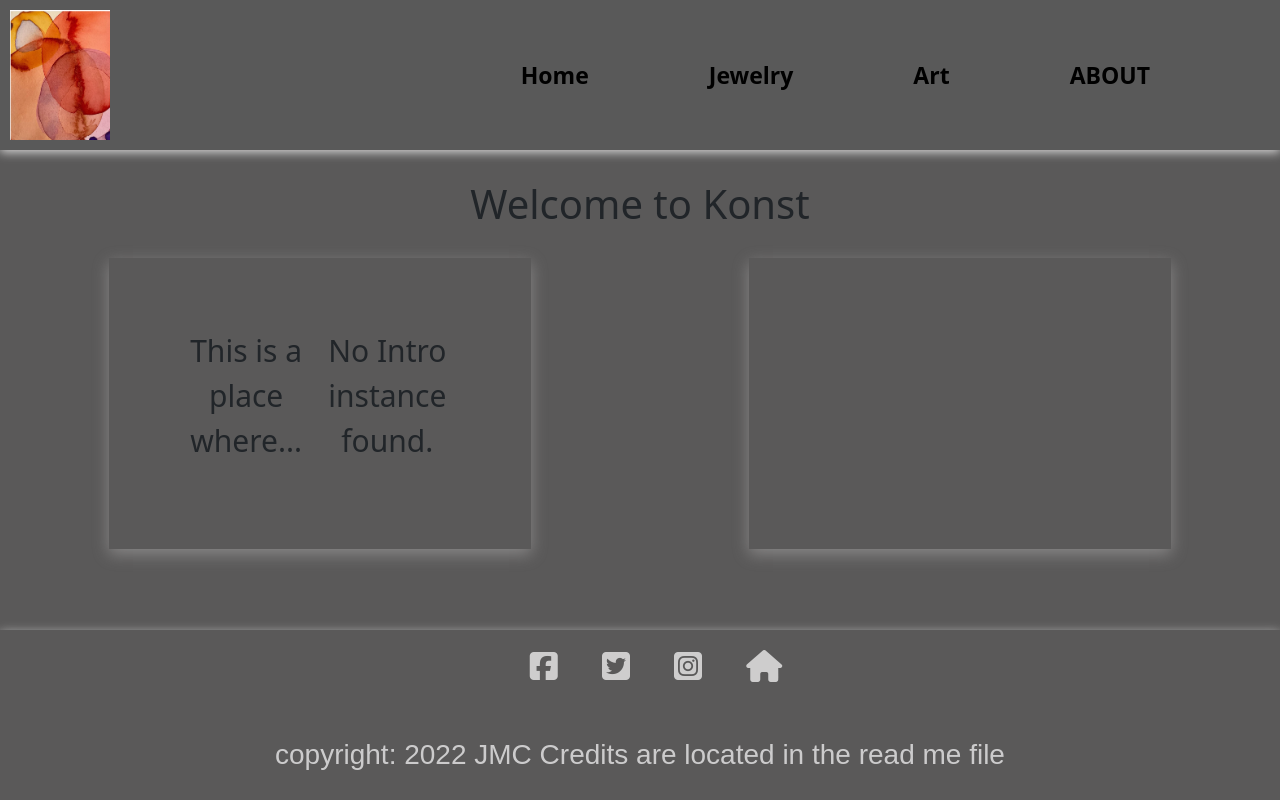
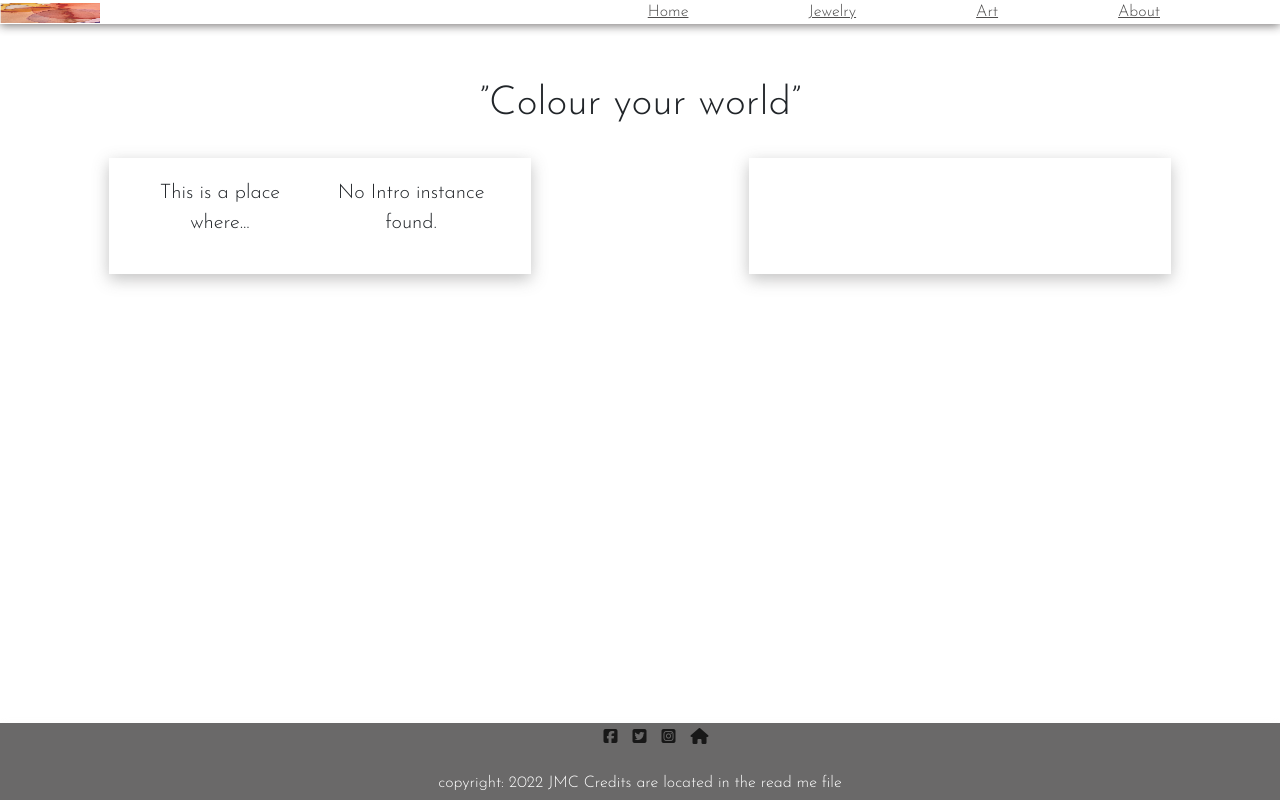
Before and after one commit to Jaredslocker21/brittassite, a Django app: page / in a window 1280 px wide. Run offline with Django 3.2, Linux system fonts and the light colour scheme; some libraries are stand-ins or nearby versions.

Commit message:
changes to css

```diff
--- a/brittas_blog/templates/base.html
+++ b/brittas_blog/templates/base.html
@@ -6,12 +6,15 @@
 <head>
     <!-- Other head elements -->
     <meta charset="UTF-8">
-    <meta name="viewport" content="width=device-width, initial-scale=1">
+    <meta name="viewport"  content="width=device-width, initial-scale=1, shrink-to-fit=no">
     <meta name="description" content="Bringing the community together.">
     <meta name="keywords" content="community, artists, local, events">
     <link rel="stylesheet" href="https://cdnjs.cloudflare.com/ajax/libs/font-awesome/5.15.3/css/all.min.css">
     <link href="https://cdn.jsdelivr.net/npm/bootstrap@5.0.1/dist/css/bootstrap.min.css" rel="stylesheet"
         integrity="sha384-+0n0xVW2eSR5OomGNYDnhzAbDsOXxcvSN1TPprVMTNDbiYZCxYbOOl7+AMvyTG2x" crossorigin="anonymous">
+    <link rel="preconnect" href="https://fonts.gstatic.com">
+    <link href="https://fonts.googleapis.com/css2?family=Josefin+Sans:wght@300&display=swap" rel="stylesheet">
+
     <link rel="stylesheet" href="{% static 'css/style.css' %}">
     <link rel="icon" type="image/png" sizes="32x32" href="{% static 'media/site_images/favicon.ico' %}">
     <link rel="manifest" href="/site.webmanifest">
@@ -36,7 +39,7 @@
                 <li><a href="{% url 'home' %}">Home</a></li>
                 <li><a href="{% url 'jewelry' %}">Jewelry</a></li>
                 <li><a href="{% url 'art' %}">Art</a></li>
-                <li><a href="{% url 'about' %}">ABOUT</a></li>
+                <li><a href="{% url 'about' %}">About</a></li>
             </ul>
         </nav>
     </header>
@@ -54,7 +57,7 @@
                 <a href="https://twitter.com" target="_blank" rel="noopener" aria-label="Visit our Twitter page"><i class="fa-brands fa-twitter-square"></i></a>
             </li>
             <li>
-                <a href="https://instagram.com" target="_blank" rel="noopener" aria-label="Visit our Instagram page)"><i class="fa-brands fa-instagram-square"></i></a>
+                <a href="https://instagram.com" target="_blank" rel="noopener" aria-label="Visit our Instagram page"><i class="fa-brands fa-instagram-square"></i></a>
             </li>
             <li>
                 <a href="index.html" aria-label="To the main page."><i class="fa-solid fa-house"></i></a>
@@ -62,9 +65,9 @@
         </ul>
 
         <div id="copyright">
-            <h3>
+            <span>
                 copyright: 2022 JMC Credits are located in the read me file
-            </h3>
+            </span>
         </div>
     </footer>
     <script src="https://kit.fontawesome.com/cd08493386.js" crossorigin="anonymous"></script>
--- a/brittas_blog/templates/home.html
+++ b/brittas_blog/templates/home.html
@@ -2,7 +2,7 @@
 
 {% block content %}
 <div class="main-content">
-    <h1>Welcome to Konst</h1>
+    <h1>”Colour your world”</h1>
     <div class="flex-container">
         <div class="intro">
             <!-- Content for the 'intro' div -->
--- a/static/css/style.css
+++ b/static/css/style.css
@@ -18,26 +18,28 @@
     display: flex;
     flex-direction: column;
     min-height: 100vh;
+    font-family: 'Josefin Sans', sans-serif;
 }
 
 /* Header */
 
 header {
     background-color: transparent; /* Use your desired background color */
-    padding: 10px;
-    border: 30px;
     display: flex;
     justify-content: space-between;
     align-items: center;
-    box-shadow: 0px 2px 10px rgba(255, 254, 254, 0.8);
+    box-shadow: 0px 2px 10px rgba(56, 53, 53, 0.8);
     width: 100%;
     z-index: 1000;
     position: fixed;
+    opacity: .8;
+    background-color: #ffffff;
 
 }
 
 .logo img {
     width: 100px; /* Adjust the size of your logo */
+    height: 20px;
 }
 
 /* nav */
@@ -61,15 +63,11 @@
 }
 
 nav a {
-    text-decoration: none;
-    color: #000000;
-    font-weight: bold;
-    font-size: 23px;
-    transition: color 0.3s ease;
+    color: #222121;
 }
 
 nav a:hover {
-    color: #edeff2;
+    color: #414244;
 }
 .sticky {
     position: fixed;
@@ -84,31 +82,25 @@
 /* main*/
 
 main {
-    margin-top: 100px;
     flex-grow: 1;
     overflow-y: auto; /* Allow main content to scroll if needed */
     padding-top: 80px; /* Adjust the padding to avoid content under the fixed header */
     padding-bottom: 50px; /* Adjust the padding to avoid content under the fixed footer */
-    background-color: rgb(90, 89, 89);
+    background-color: rgb(255, 255, 255);
 }
 /* footer */
 
 footer {
-    margin-top: auto;
-    position: fixed;
-    bottom: 0;
-    width: 100%;
+    background-color: rgb(90, 89, 89);
     box-shadow: 0px 2px 10px rgba(252, 252, 252, 0.8);
-    background: transparent;
-    opacity:0.7;
-
+    opacity: 0.9;
 }
 
 #copyright {
-    color: rgb(253, 253, 254);
+    color: rgb(255, 255, 255);
     font-family: "Josefin sans", Arial, Helvetica, sans-serif;
     text-align: center;
-    padding: 20px;
+    padding: 5px;
 }
 
 /*social-network-icons*/
@@ -129,14 +121,9 @@
 }
 
 .social-network-icons i {
-    font-size: 2rem;
-    color: #ffffff;
-    padding: 20px;
-}
-
-/* responsive header and nav*/
-header {
-    background-color: #595959;
+    font-size: 1rem;
+    color: #000000;
+    padding: 5px;
 }
 
 /* styles for the mobile menu */
@@ -172,14 +159,13 @@
         flex-direction: column;
         position: fixed;
         top: 70px;
-        left: 0;
         width: 100%;
-        background-color: #fff;
+        background-color: #ffffff;
         z-index: 1000;
+        text-align: center;
+        opacity: 1;
     }
 }
-
-
 
 /* Intro */
 
@@ -194,12 +180,13 @@
     display: flex;
     justify-content: space-around; /* Distribute space evenly between the two divs */
     width: 100%; /* Make the container take the full width of the main-content */
-
+    flex-wrap: wrap
 }
 
 .intro, .intro-photo {
     width: 33%; /* Adjust the width based on your preference */
     margin: 10px; /* Adjust the margin based on your preference */
+    box-sizing: border-box;
 }
 
 /* Additional styling if necessary */
@@ -207,8 +194,22 @@
 .flex-container > div {
     display: inline-flex;
     margin: 10px;
-    padding: 70px;
-    font-size: 30px;
-    box-shadow: rgba(223, 222, 222, 0.35) 0px 5px 15px;
+    padding: 20px; /* Adjust the padding based on your preference */
+    font-size: 20px; /* Adjust the font size based on your preference */
+    box-shadow: rgba(81, 79, 79, 0.35) 0px 5px 15px;
     transition: 1s box-shadow;
-  }
+}
+
+  #copyright {
+    color: #fff;
+}
+
+.mobile-menu {
+    color: #fff;
+}
+
+@media only screen and (max-width: 750px) {
+    .intro, .intro-photo {
+        width: 100%; /* Make both sections take the full width on smaller screens */
+    }
+}
```
